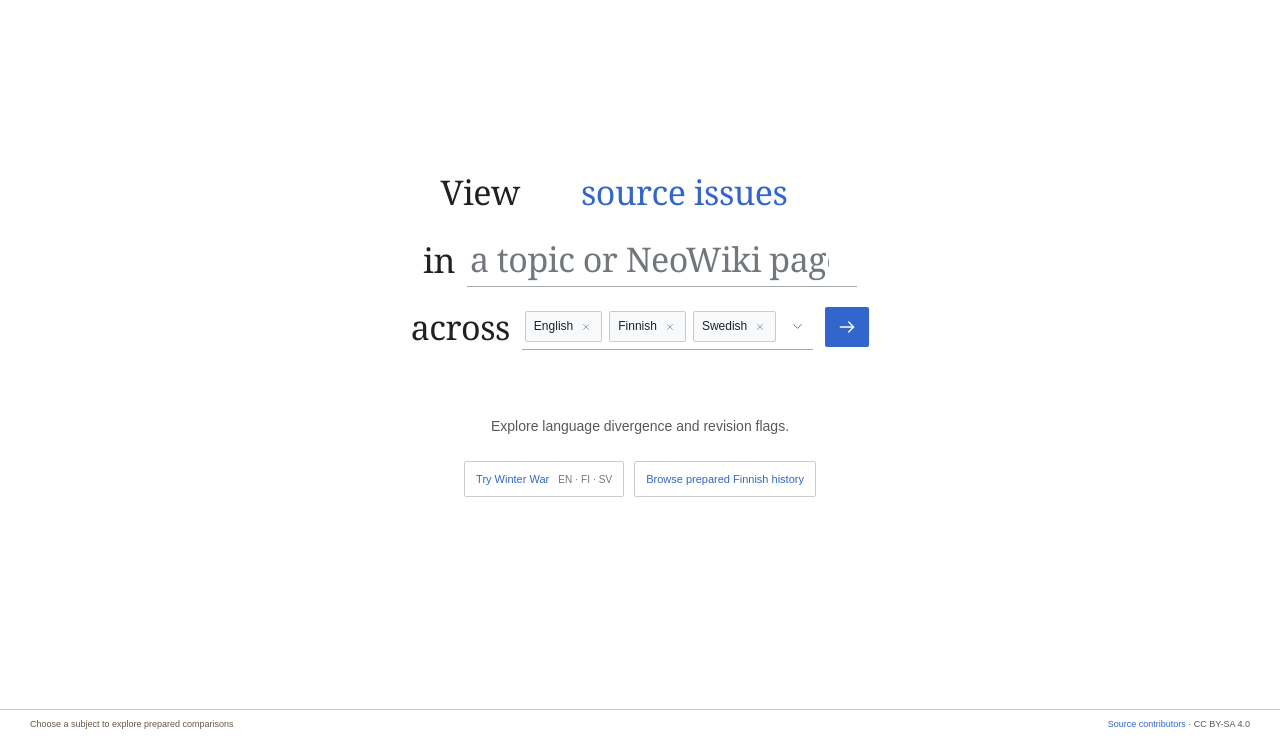
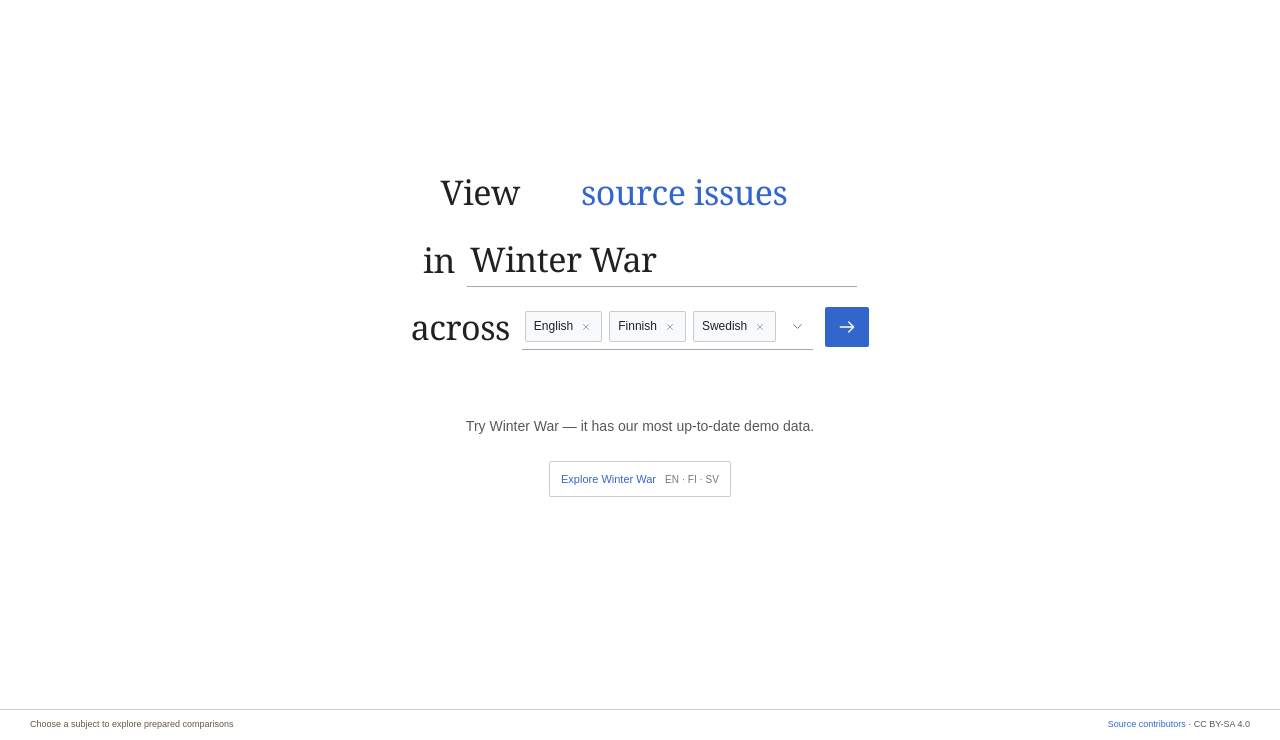
Before and after one commit to Abhijay25/Palimpsest, a Flask app: page /explore in a window 1280 px wide. Shown: the part 60-800 px from the top of the page. Run offline with Flask 3, Linux system fonts and the light colour scheme.

Commit message:
Make Winter War the default demo and fix NeoWiki home link

```diff
--- a/infra/wiki/extensions/PalimpsestIssues/resources/logo-link.js
+++ b/infra/wiki/extensions/PalimpsestIssues/resources/logo-link.js
@@ -1,10 +1,10 @@
-/* Send the NeoWiki logo to the explorer home (/explore) when an explorer URL is configured. */
+/* Send the NeoWiki logo to the site root, which opens the Explore landing page. */
 ( function () {
 	var base = mw.config.get( 'palimpsestExplorerUrl' );
 	if ( !base ) {
 		return;
 	}
-	var target = base.replace( /\/+$/, '' ) + '/explore';
+	var target = new URL( '/', base ).href;
 	document.querySelectorAll( 'a.mw-logo, a.mw-wiki-logo, #p-logo a' ).forEach( function ( link ) {
 		link.href = target;
 	} );
--- a/tools/language-gap-explorer/static/lab-explorer.js
+++ b/tools/language-gap-explorer/static/lab-explorer.js
@@ -202,7 +202,7 @@
   if(!state.entryArticle.prepared&&!state.entryArticle.run){$('entry-message').textContent='Comparisons for this article are not prepared yet. Try a ready subject.';return;}state.current=state.languages.includes('en')?'en':state.languages[0];state.pair='all';state.selectedPair=null;state.selectedKind=null;state.run=state.entryArticle.run||null;state.level='overview';state.overviewFrom=NaN;state.overviewTo=NaN;state.selected=null;state.selectedObservation=null;state.stamp=null;state.occurrence=null;state.restoreOccurrence=null;state.q='';state.kind='all';state.categories=[...kinds];$('question-search-input').value='';$('entry-message').textContent='';showResults(true);history.replaceState(null,'','/explore?'+context()+'&view=overview');await load();}
  $('entry-form').onsubmit=event=>{event.preventDefault();$('entry-submit').disabled=true;submitEntry().catch(error=>$('entry-message').textContent=error.message).finally(()=>$('entry-submit').disabled=false);};$('entry-topic-input').oninput=()=>{state.entryArticle=null;clearTimeout(entryTimer);entryTimer=setTimeout(entryLookup,120);};$('entry-topic-input').onfocus=entryLookup;$('entry-topic-input').onkeydown=event=>{if(event.key==='Escape')$('entry-topic-results').hidden=true;if(event.key==='ArrowDown'){event.preventDefault();$('entry-topic-results').querySelector('button')?.focus();}};
  $('entry-add-language').onclick=()=>{$('entry-language-menu').hidden=!$('entry-language-menu').hidden;$('entry-add-language').setAttribute('aria-expanded',String(!$('entry-language-menu').hidden));if(!$('entry-language-menu').hidden){renderEntryLanguages();$('entry-language-search').focus();}};$('entry-language-search').oninput=renderEntryLanguages;
- $('entry-example').onclick=()=>{state.entryArticle={id:'Q134949',title:'Winter War',languages:['en','fi','sv'],prepared:true};state.topic='Q134949';state.languages=['en','fi','sv'];$('entry-topic-input').value='Winter War';renderEntryLanguages();submitEntry();};$('entry-browse').onclick=openArticle;
+ $('entry-example').onclick=()=>{state.entryArticle={id:'Q134949',title:'Winter War',languages:['en','fi','sv'],prepared:true};state.topic='Q134949';state.languages=['en','fi','sv'];$('entry-topic-input').value='Winter War';renderEntryLanguages();submitEntry();};
  $('back-to-prompt').onclick=()=>{state.load++;state.evidenceRequest++;state.searchRequest++;closeEvidence();showResults(false);history.replaceState(null,'','/explore');$('entry-topic-input').value=state.data?.topic.title||'';state.entryArticle=state.data?{id:state.topic,title:state.data.topic.title,languages:state.languages,prepared:true,run:state.run}:null;renderEntryLanguages();$('entry-topic-input').focus();};
  $('toggle-search').onclick=()=>{$('lab-toolbar').hidden=!$('lab-toolbar').hidden;$('toggle-search').setAttribute('aria-expanded',String(!$('lab-toolbar').hidden));if(!$('lab-toolbar').hidden)$('question-search-input').focus();};$('zoom-out-button').onclick=zoomOut;$('zoom-in-button').onclick=zoomIn;
  document.addEventListener('click',event=>{if(!event.target.closest('.entry-topic-field'))$('entry-topic-results').hidden=true;if(!event.target.closest('.entry-language-field')){$('entry-language-menu').hidden=true;$('entry-add-language').setAttribute('aria-expanded','false');}});
--- a/tools/language-gap-explorer/templates/lab_explorer.html
+++ b/tools/language-gap-explorer/templates/lab_explorer.html
@@ -30,8 +30,8 @@
 
   <form id="entry-form" class="entry-form"><div class="entry-row entry-title-row"><div class="entry-heading">
    <h1><span class="sr-only">Explore factual conflicts, framing differences, context differences, source issues, and hidden text</span><span aria-hidden="true">View <span class="word-roll" id="issue-word-roll"><span class="is-current">factual conflicts</span><span>framing differences</span><span>context differences</span><span>source issues</span><span>hidden text</span></span></span></h1>
-  </div></div><div class="entry-row entry-topic-row"><span class="entry-phrase">in</span><div class="entry-topic-field"><label class="sr-only" for="entry-topic-input">Topic or NeoWiki article</label><input id="entry-topic-input" type="search" role="combobox" aria-controls="entry-topic-results" aria-expanded="false" autocomplete="off" placeholder="a topic or NeoWiki page"><div id="entry-topic-results" class="entry-topic-results" role="listbox" hidden></div></div></div><div class="entry-row entry-second-row"><span class="entry-phrase">across</span><div class="entry-language-field"><span class="sr-only" id="entry-languages-label">Language editions to compare</span><div class="entry-language-control" aria-labelledby="entry-languages-label"><div id="entry-language-pills"></div><button id="entry-add-language" type="button" aria-label="Add a language" aria-expanded="false"><svg class="icon"><use href="#down-icon"/></svg></button></div><div id="entry-language-menu" class="entry-language-menu" hidden><label for="entry-language-search">Find a language</label><input id="entry-language-search" type="search" placeholder="Search languages"><div id="entry-language-options"></div></div></div><button id="entry-submit" type="submit" class="entry-submit" aria-label="Explore article issues"><svg class="icon"><use href="#arrow-icon"/></svg></button></div><p id="entry-message" class="entry-message" role="status"></p></form>
-  <p class="entry-description">Explore language divergence and revision flags.</p><div class="entry-examples"><button id="entry-example" type="button">Try Winter War <small>EN · FI · SV</small></button><button id="entry-browse" type="button">Browse prepared Finnish history</button></div>
+  </div></div><div class="entry-row entry-topic-row"><span class="entry-phrase">in</span><div class="entry-topic-field"><label class="sr-only" for="entry-topic-input">Topic or NeoWiki article</label><input id="entry-topic-input" type="search" role="combobox" aria-controls="entry-topic-results" aria-expanded="false" autocomplete="off" value="Winter War" placeholder="a topic or NeoWiki page"><div id="entry-topic-results" class="entry-topic-results" role="listbox" hidden></div></div></div><div class="entry-row entry-second-row"><span class="entry-phrase">across</span><div class="entry-language-field"><span class="sr-only" id="entry-languages-label">Language editions to compare</span><div class="entry-language-control" aria-labelledby="entry-languages-label"><div id="entry-language-pills"></div><button id="entry-add-language" type="button" aria-label="Add a language" aria-expanded="false"><svg class="icon"><use href="#down-icon"/></svg></button></div><div id="entry-language-menu" class="entry-language-menu" hidden><label for="entry-language-search">Find a language</label><input id="entry-language-search" type="search" placeholder="Search languages"><div id="entry-language-options"></div></div></div><button id="entry-submit" type="submit" class="entry-submit" aria-label="Explore article issues"><svg class="icon"><use href="#arrow-icon"/></svg></button></div><p id="entry-message" class="entry-message" role="status"></p></form>
+  <p class="entry-description">Try Winter War — it has our most up-to-date demo data.</p><div class="entry-examples"><button id="entry-example" type="button">Explore Winter War <small>EN · FI · SV</small></button></div>
  </section>
  <div id="lab-results" class="lab-results" hidden><h1 id="landscape-title" class="sr-only">Language differences</h1><nav id="view-breadcrumb" class="view-breadcrumb" aria-label="Graph detail level"></nav>
  <section id="lab-toolbar" class="lab-toolbar" aria-label="Search and filter questions" hidden><form id="question-search" class="question-search" role="search"><svg class="icon"><use href="#search-icon"/></svg><label for="question-search-input" class="sr-only">Search disputed questions and source evidence</label><input id="question-search-input" type="search" placeholder="Search questions: casualties, negotiations, League of Nations…" maxlength="240" autocomplete="off"><button type="submit">Search</button><kbd id="search-shortcut">Ctrl K</kbd></form><div id="category-filters" class="category-filters" role="group" aria-label="Difference category"></div></section>
```
